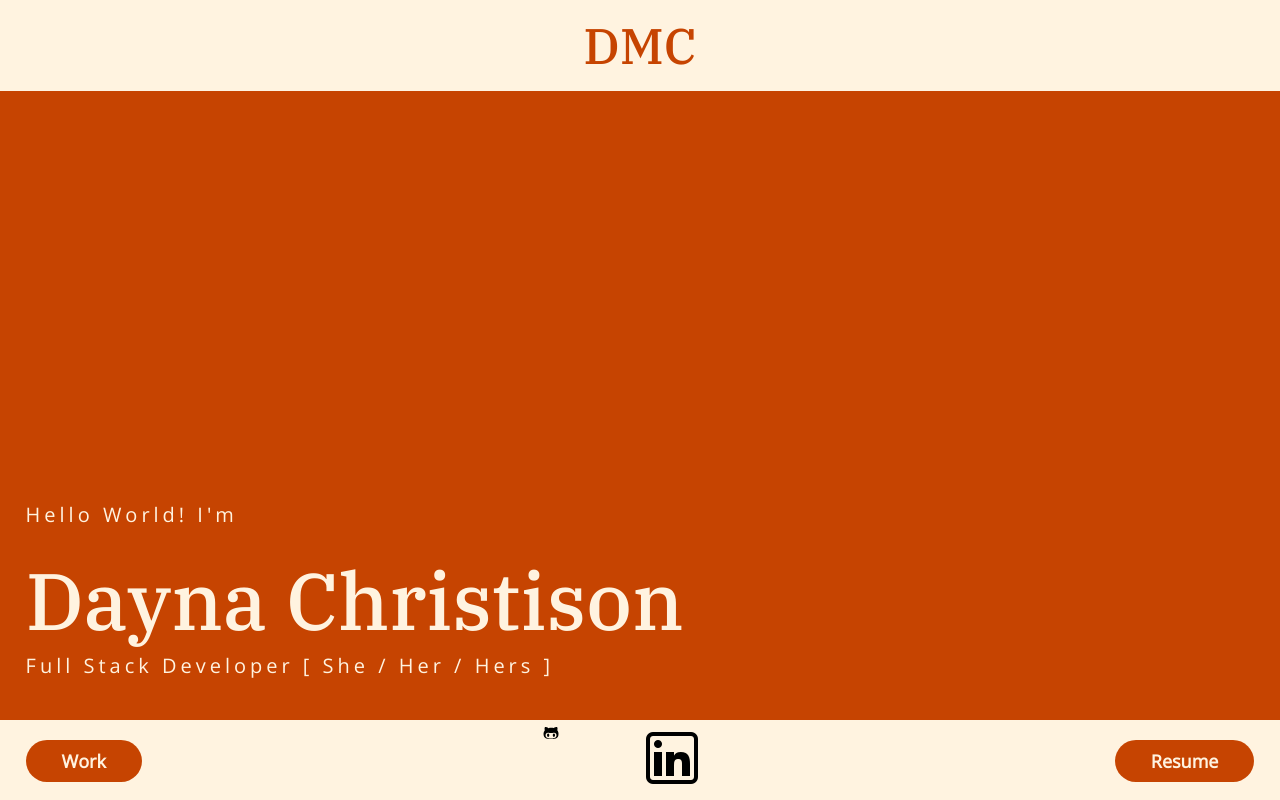
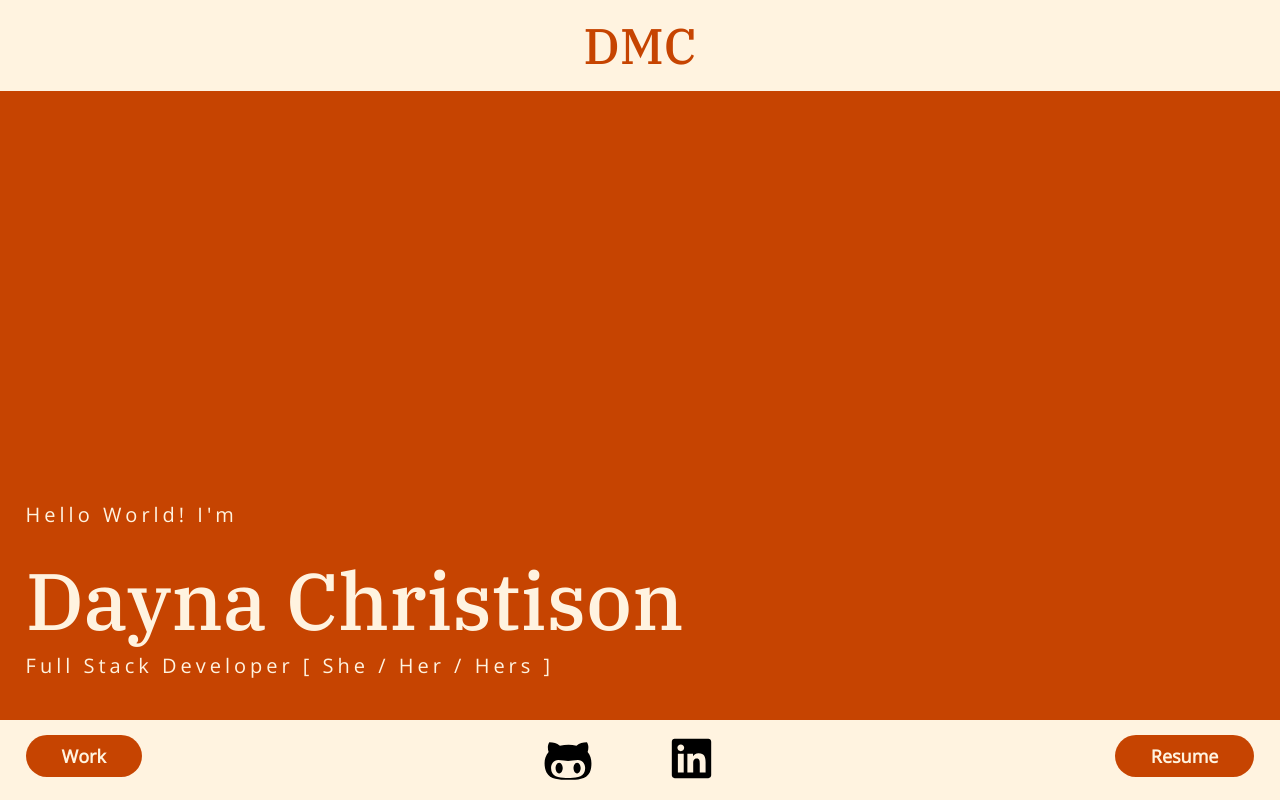
Before and after one commit to runnndmc/dmc-portfolio, a React (Create React App) app: page / in a window 1280 px wide. Shown: the top 800 px of the page. Built offline with nearby package versions, Linux system fonts and the light colour scheme.

Commit message:
nav aligment and className update

```diff
--- a/src/shared/nav/Nav.jsx
+++ b/src/shared/nav/Nav.jsx
@@ -1,51 +1,27 @@
 import React from "react";
-import { FontAwesomeIcon } from "@fortawesome/react-fontawesome";
-import { FaGithubAlt } from "react-icons/fa";
-
-
+import { FaGithubAlt, FaLinkedin } from "react-icons/fa";
 import "./nav.css";
 
 const Nav = () => {
   return (
     <nav>
       <div className="nav__wrapper">
-        <a href="#work">
-          <button className="nav__work-btn">Work</button>
-        </a>
-        <div className="connect-icons">
-          <FaGithubAlt/>
-          {/* <a
-            href="https://github.com/runnndmc"
-            target="_blank"
-            rel="noopener noreferrer"
-            className="tag"
-          >
-            <img
-              className="github-icon"
-              src="../contact-icons/github.png"
-              alt="github-icon"
-            />
-          </a> */}
-          <a
-            href="https://www.linkedin.com/in/daynachristison/"
-            target="_blank"
-            rel="noopener noreferrer"
-            className="tag"
-          >
-            <img
-              className="linkedin-icon"
-              src="../contact-icons/linkedin.png"
-              alt="LinkedIn-icon"
-            />
+
+        <a href="#work" className="nav__button-a"><button className="nav__work-btn">Work</button></a>
+
+        <div className="nav__icons-wrapper">
+          <a href="https://github.com/runnndmc" className="nav__social-icons" target="_blank" rel="noopener noreferrer">
+            <FaGithubAlt style={{fontSize: '50px'}}/>
+          </a>
+          <a href="https://www.linkedin.com/in/daynachristison/" className="nav__social-icons" target="_blank" rel="noopener noreferrer">
+            <FaLinkedin style={{fontSize: '45px'}}/>
           </a>
         </div>
-        <a
-          href="https://drive.google.com/file/d/1k_wNLq3TvGvQ8nmJBkKg7FrS1E7YoiGu/view?usp=sharing"
-          target="_blank"
-          rel="noopener noreferrer"
-        >
-          <button className="resume-link">Resume</button>
+
+        <a href="https://drive.google.com/file/d/1k_wNLq3TvGvQ8nmJBkKg7FrS1E7YoiGu/view?usp=sharing" className="nav__button-a" target="_blank"rel="noopener noreferrer">
+          <button className="nav__resume-btn">Resume</button>
         </a>
+
       </div>
     </nav>
   );
@@ -56,4 +32,4 @@ export default Nav;
 /* ===== NOTES ===== */
 // clean up css
 // button update!
-// icons from font-awesome && removed from icons
+// check responsiveness
--- a/src/shared/nav/nav.css
+++ b/src/shared/nav/nav.css
@@ -12,6 +12,7 @@ nav {
   margin: 0 2%;
 }
 button {
+  font-family: 'Open Sans', sans-serif;
   background-color: #C64401;
   color: #fff3e0;
   text-decoration: none;
@@ -22,40 +23,36 @@ button {
   border:none;
   transition: all 0.3s ease-in-out;
   cursor: pointer;
-  font-family: 'Open Sans', sans-serif;
 }
 button:hover {
   background-color: #ffffff;
   color: #C64401;
 }
-.connect-icons {
+.nav__button-a{
+  padding-bottom: 1em;
+}
+.nav__icons-wrapper {
   width: 20%;
   display: flex;
   justify-content: space-around;
-  padding-top: 5px;
+  align-content: baseline;
 }
-
-.tag {
-  margin: 0 5px;
+.nav__social-icons {
   color: #000000;
-  font-size: 20px;
-  letter-spacing: 0.1em;
   transition: all 0.3s ease-in-out;
-  font-weight: 600;
-  padding: 3px;
+  cursor: pointer;
+  padding: 1em;
 }
-
-.tag:hover {
+.nav__social-icons:hover {
   background-color: #C64401;
   color: #fff3e0;
 }
 
-
 /*===== MEDIA QUERIES ===== */
 
 @media (max-width: 500px) {
-  .work-link,
-  .resume-link {
+  .nav__work-btn,
+  .nav__resume-btn {
     padding: 0.5em 0.5em;
     font-size: 23px;
   }
```
Also changed, not shown: public/contact-icons/github.png (deleted), public/contact-icons/linkedin.png (deleted).
